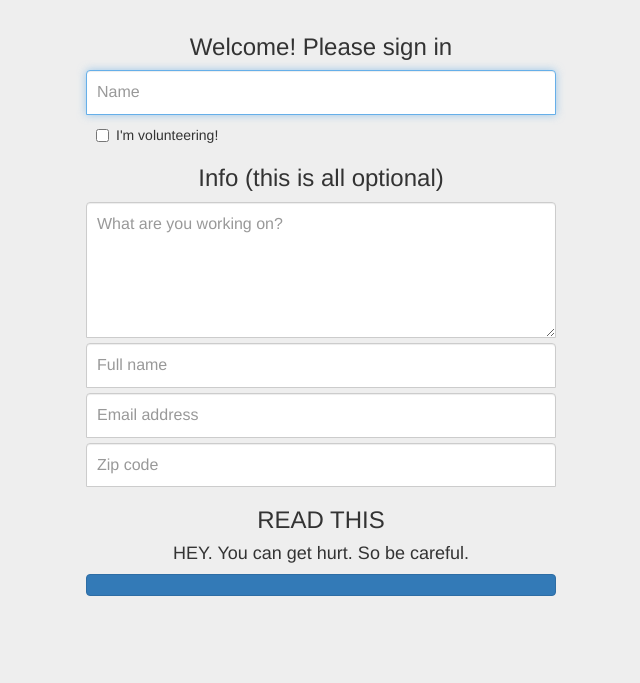
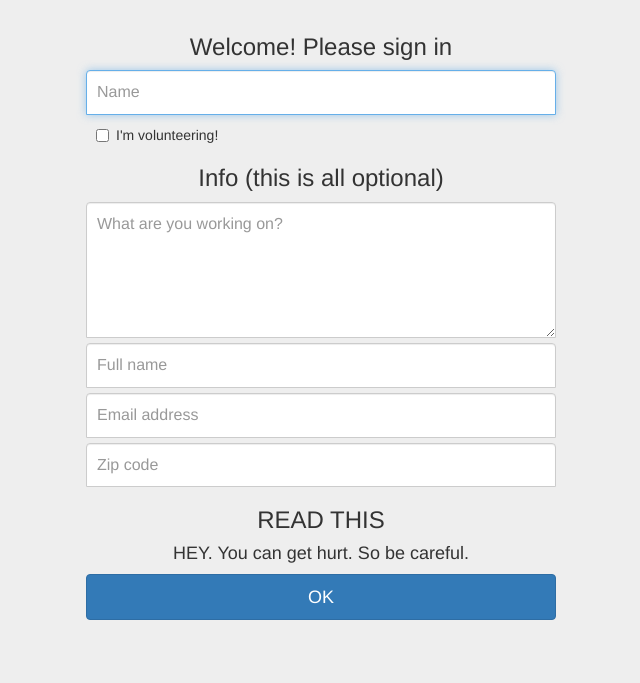
Before and after one commit to soapyking/sopo-kiosk, a Flask app: page /signin in a window 1280 px wide. Shown: the part 101-784 px from the top of the page, without its empty margins (319-959 px from the left). Run offline with Flask 2, Linux system fonts and the light colour scheme; parts of the project's set-up code (start-up, migrations or seed data) failed here and were passed over; some libraries are stand-ins or nearby versions.

Commit message:
Lost button text for a second there

```diff
--- a/kiosk/kiosk/templates/signin.html
+++ b/kiosk/kiosk/templates/signin.html
@@ -29,7 +29,7 @@
 						<!-- <input type="button" name="previous" class="btn btn-lg btn-primary btn-block previous action-button" value="Previous" /> -->
 				<h3 class="form-signin-heading">READ THIS</h1>
 				<h4 class="form-signin-heading">HEY. You can get hurt. So be careful.</h4>
-				<button type="submit" class="btn btn-lg btn-primary btn-block" value="OK" />
+				<button type="submit" class="btn btn-lg btn-primary btn-block">OK</button>
 			</form>
   	</div>
   {% endblock %}
```
